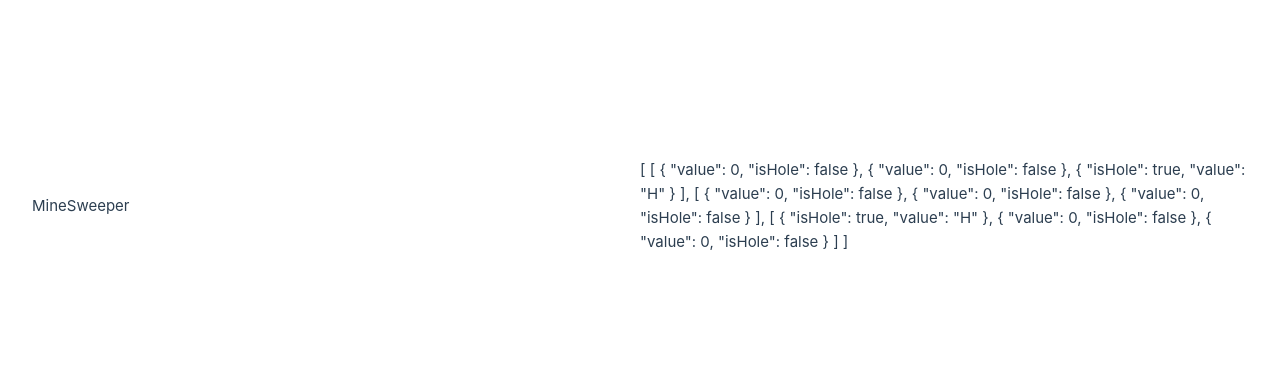
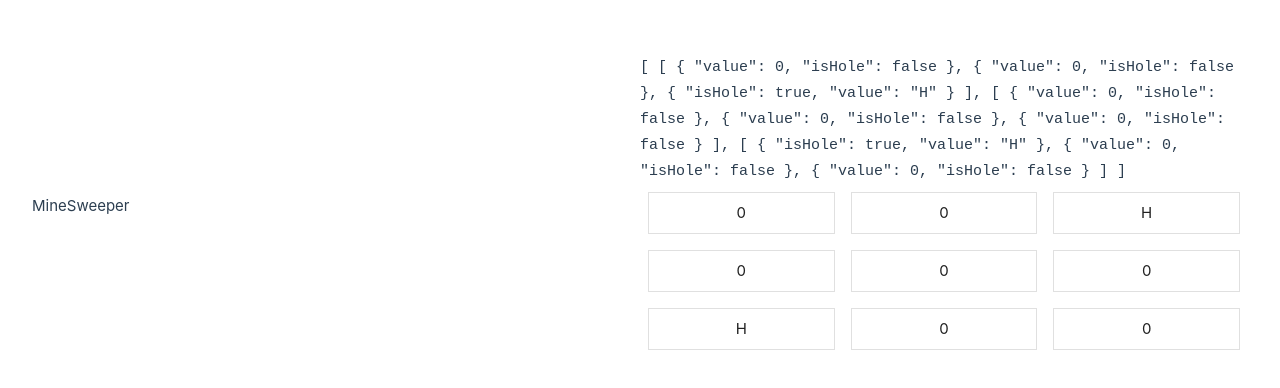
Before and after one commit to leonbohdan/minesweeper-leetio, a Vue app: page / in a window 1280 px wide. Shown: the part 194-582 px from the top of the page. Built offline with nearby package versions, Linux system fonts and the light colour scheme.

Commit message:
add vuetify for showing fild with holes and some logic for handling adjacent cells nearby hole

```diff
--- a/package.json
+++ b/package.json
@@ -9,7 +9,8 @@
     "lint": "eslint . --ext .vue,.js,.jsx,.cjs,.mjs --fix --ignore-path .gitignore"
   },
   "dependencies": {
-    "vue": "^3.2.47"
+    "vue": "^3.2.47",
+    "vuetify": "^3.1.6"
   },
   "devDependencies": {
     "@indielayer/eslint-config-vue": "^3.1.1",
--- a/src/App.vue
+++ b/src/App.vue
@@ -40,6 +40,51 @@
       assignedHoles++;
     }
   }
+
+  handleAdjacentCells();
+};
+
+const handleAdjacentCells = () => {
+  for (let currentRow = 0; currentRow < rows.value; currentRow++) {
+    for (let currentCol = 0; currentCol < cols.value; currentCol++) {
+      if (!gridStructure.value[currentRow][currentCol].isHole) {
+        let holeCount = 0;
+        const adjacentCells = getAdjacentCells(currentRow, currentCol);
+
+        adjacentCells.forEach((cell, i) => {
+          if (adjacentCells[i].isHole) {
+            holeCount++;
+          }
+        });
+
+        gridStructure.value[currentRow][currentCol].value = holeCount;
+      }
+    }
+  }
+};
+
+const getAdjacentCells = (currentRow, currentCol) => {
+  const results = [];
+
+  for (
+    let rowPos = currentRow > 0 ? -1 : 0;
+    rowPos <= (currentRow < rows.value - 1 ? 1 : 0);
+    rowPos++
+  ) {
+    for (
+      let colPos = currentCol > 0 ? -1 : 0;
+      colPos <= (currentCol < cols.value - 1 ? 1 : 0);
+      colPos++
+    ) {
+      results.push(gridStructure.value[currentRow + rowPos][currentCol + colPos]);
+    }
+  }
+
+  return results;
+};
+
+const handleClick = (cell) => {
+  console.log('handleClick', cell);
 };
 
 onMounted(() => {
@@ -52,7 +97,25 @@
   <header>MineSweeper</header>
 
   <main>
-    {{ gridStructure }}
+    <code>
+      {{ gridStructure }}
+    </code>
+
+    <v-row
+      v-for="(row, i) in gridStructure"
+      :key="i"
+      no-gutters
+    >
+      <v-col v-for="(cell, index) in row" :key="index">
+        <v-sheet
+          class="d-flex align-center justify-center pa-2 ma-2"
+          border
+          @click="handleClick(cell)"
+        >
+          {{ cell.value }}
+        </v-sheet>
+      </v-col>
+    </v-row>
   </main>
 </template>
 
--- a/src/main.js
+++ b/src/main.js
@@ -1,6 +1,17 @@
-import { createApp } from 'vue'
-import App from './App.vue'
+import { createApp } from 'vue';
+import App from './App.vue';
 
-import './assets/main.css'
+import './assets/main.css';
 
-createApp(App).mount('#app')
+// Vuetify
+import 'vuetify/styles';
+import { createVuetify } from 'vuetify';
+import * as components from 'vuetify/components';
+import * as directives from 'vuetify/directives';
+
+const vuetify = createVuetify({
+  components,
+  directives,
+});
+
+createApp(App).use(vuetify).mount('#app');
```
Also changed, not shown: 1 other file (tests, documents, lock files or other folders).
